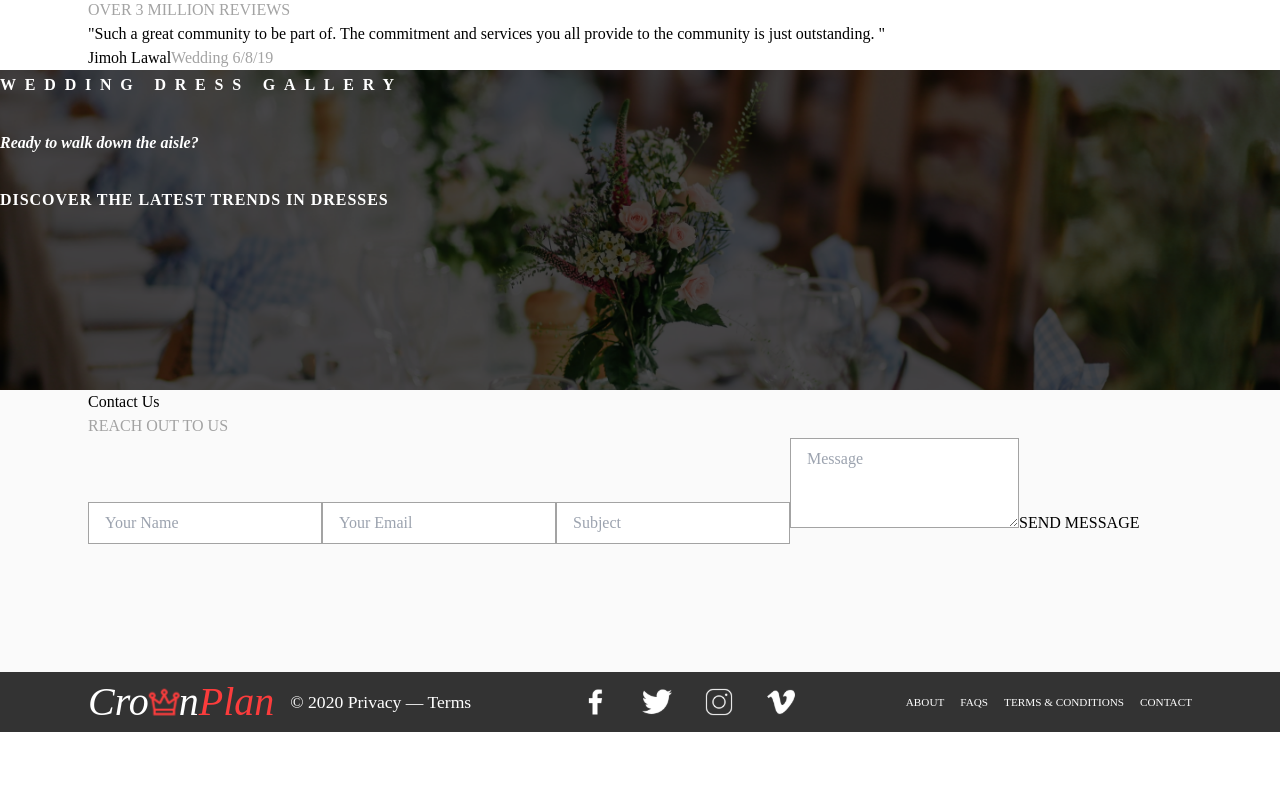
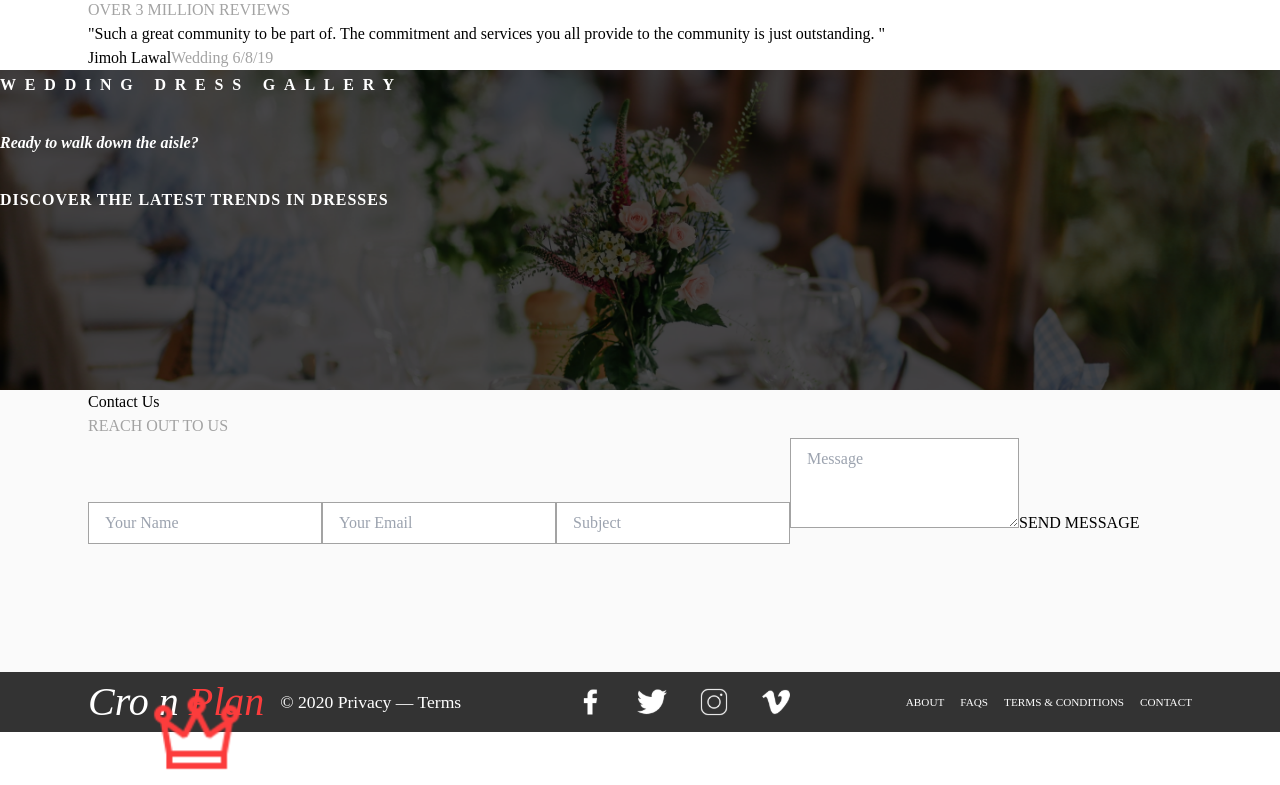
Before and after one commit to Mozibix/crown-plan-project, a Next.js app: page / in a window 1280 px wide. Shown: the part 5188-5973 px from the top of the page. Before the commit the page ends 5920 px from the top, so only its background shows below. Built offline with nearby package versions, Linux system fonts and the light colour scheme.

Commit message:
chores: updating footer component

```diff
--- a/src/(components)/Footer.tsx
+++ b/src/(components)/Footer.tsx
@@ -6,14 +6,14 @@ const Footer = () => {
     <div className="footer">
       <div className="footer_inner container_main flex_between">
         <div className="footer_left_section flex_center">
-          <div className="footer_logo special_font flex_center">
-            Cro &nbsp;&nbsp;
+          <div className="footer_logo special_font">
+            Cro
             <span>
               <Image
                 src="/svgs/logo-icon.svg"
-                height={36}
+                height={100}
                 className="logo_img"
-                width={36}
+                width={100}
                 alt="logo"
               />
             </span>{" "}
```
